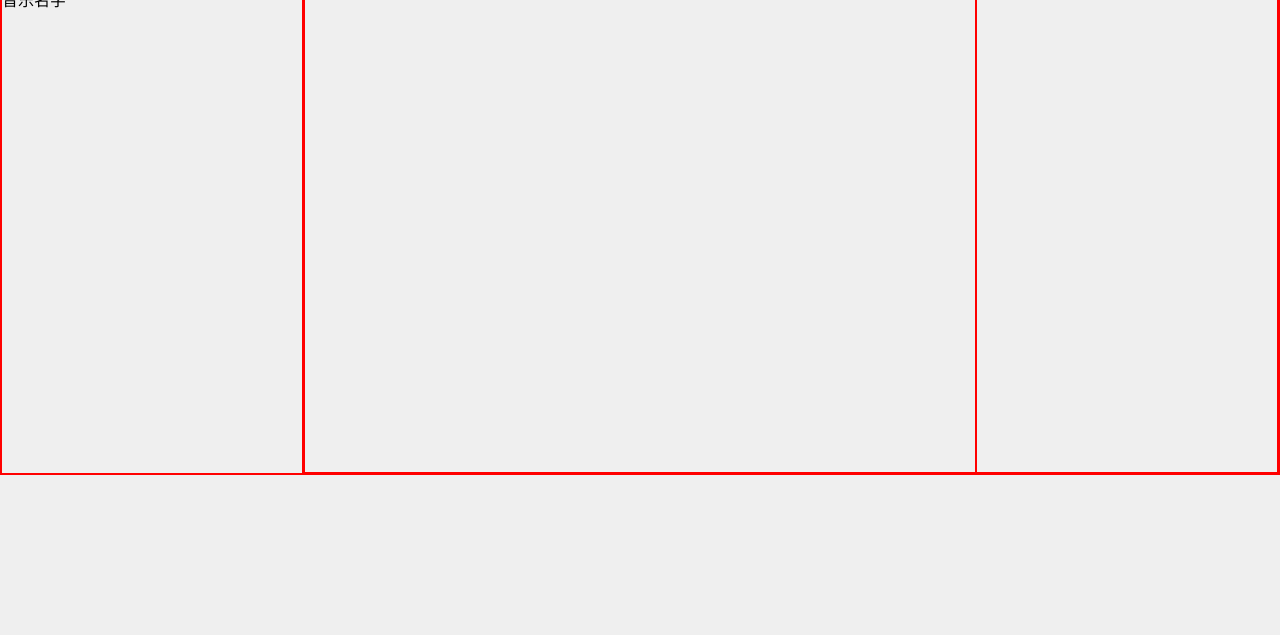
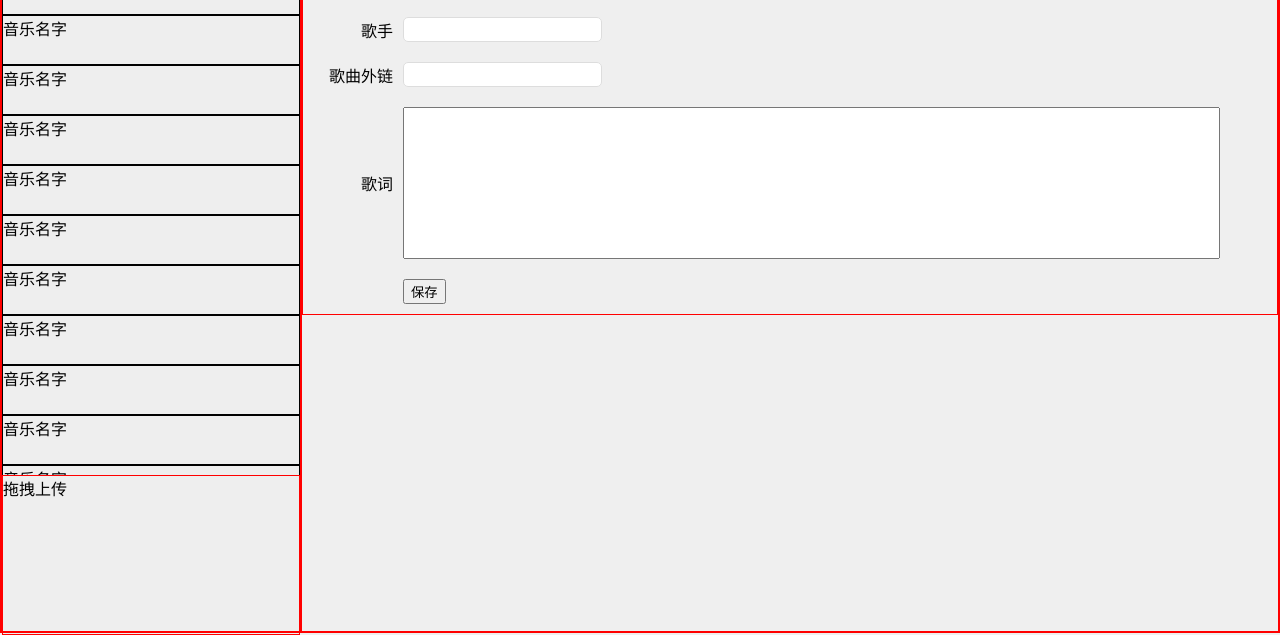
Before and after one commit to wxinll/music-163, a plain HTML site: page admin.html in a window 1280 px wide. Shown: the part 167-802 px from the top of the page. Drawn offline with Linux system fonts and the light colour scheme.

Commit message:
mid for share

```diff
--- a/admin.html
+++ b/admin.html
@@ -10,21 +10,57 @@
 		曲库管理
 	</section>
 	<div class="page">
-		<aside class="songList">
-			<ul class="list-wrapper">
+		<aside class="list-wrapper">
+			<ul class="songList">
+				<li>音乐名字</li>
+				<li>音乐名字</li>
+				<li>音乐名字</li>
+				<li>音乐名字</li>
+				<li>音乐名字</li>
+				<li>音乐名字</li>
+				<li>音乐名字</li>
+				<li>音乐名字</li>
+				<li>音乐名字</li>
+				<li>音乐名字</li>
+				<li>音乐名字</li>
+				<li>音乐名字</li>
+				<li>音乐名字</li>
+				<li>音乐名字</li>
 				<li>音乐名字</li>
 				<li>音乐名字</li>
 				<li>音乐名字</li>
 				<li>音乐名字</li>
 			</ul>
+			<div class="upLoad-wrapper">
+				拖拽上传
+			</div>
 		</aside>
+
 		<main class="upLoad">
-			<aside class="left">
-				拖拽上传
-			</aside>
-			<aside class="right">
-				歌曲信息
-			</aside>
+			<div class="songInfo">
+				<h1>歌曲信息</h1>
+				<form autocomplete="off">
+					<div class="row">
+						<label>歌曲标题</label>
+						<input name="name" type="text" value="">
+					</div>
+					<div class="row">
+						<label>歌手</label>
+						<input name="name" type="text" value="">
+					</div>
+					<div class="row">
+						<label>歌曲外链</label>
+						<input name="name" type="text" value="">
+					</div>
+					<div class="row">
+						<label>歌词</label>
+						<textarea name="" id="" cols="100" rows="10"></textarea>
+					</div>
+					<div class="row action">
+						<button type="submit">保存</button>
+					</div>
+				</form>
+			</div>
 		</main>
 	</div>
 </body>
--- a/styles/admin.css
+++ b/styles/admin.css
@@ -13,41 +13,92 @@ ul,ol,li{
 	list-style: none;
 }
 p,dl,dd,h1,h2,h3{
+  padding: 0;
 	margin: 0;
+}
+textarea{
+  padding: 0;
 }
 .clearfix::after{
   content: '';
   display: block;
   clear: both;
 }
+*{
+  box-sizing: border-box;
+}
 /*0000000000000000*/
 .page{
   border: 1px solid red;
 }
-.songList,.upLoad>div{
+.list-wrapper,.upLoad>div{
   border: 1px solid red;
 }
 .upLoad,.upLoad>aside{
   border: 1px solid red;
 }
 .title{
-  background: #eee;
+  background: #5DCEC3 ;
   height: 10vh;
 }
 .page{
   display: flex;
+  height: 90vh;
+}
+.list-wrapper{
+  width: 300px;
+  background-color: #eee;
+}
+.list-wrapper .songList li{
+  border: 1px solid black;
+  height: 50px;
+}
+.songList{
+  overflow: auto;
   height: 70vh;
 }
-.songList{
-  width: 300px;
+.songList::-webkit-scrollbar {
+  width: 10px;
+}
+
+.songList::-webkit-scrollbar-track {
+  background-color: #eee;
+}
+
+.songList::-webkit-scrollbar-thumb {
+  background: #1d10103d;
+  border-radius: 2px;
+  }
+.list-wrapper .upLoad-wrapper{
+  border: 1px solid red;
+  height: 20vh;
 }
 .upLoad{
-  display: flex;
   flex: 1;
 }
-.upLoad .left{
-  flex: 1;
+.upLoad .songInfo>form{
+
 }
-.upLoad .right{
-  width: 300px;
+.upLoad .songInfo>form>.row{
+  padding: 10px;
+  display: flex;
 }
+.upLoad .songInfo>form>.row>label{
+   width: 5em;
+   margin-right: 10px;
+   display: flex;
+   align-items: center;
+   justify-content: flex-end;
+}
+.upLoad .songInfo>form>.row>input[type=text]{
+  height: 25px;
+  border: 1px solid #ddd;
+  border-radius: 5px;
+  padding: 10px;
+}
+.upLoad .songInfo>form>.row>textarea{
+  resize: none;
+}
+.upLoad .songInfo>form>.row.action{
+  margin-left: calc(5em + 10px);
+}
```
